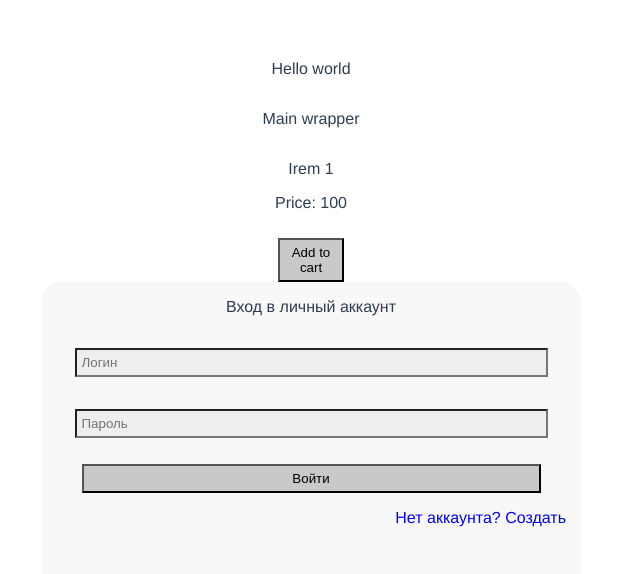
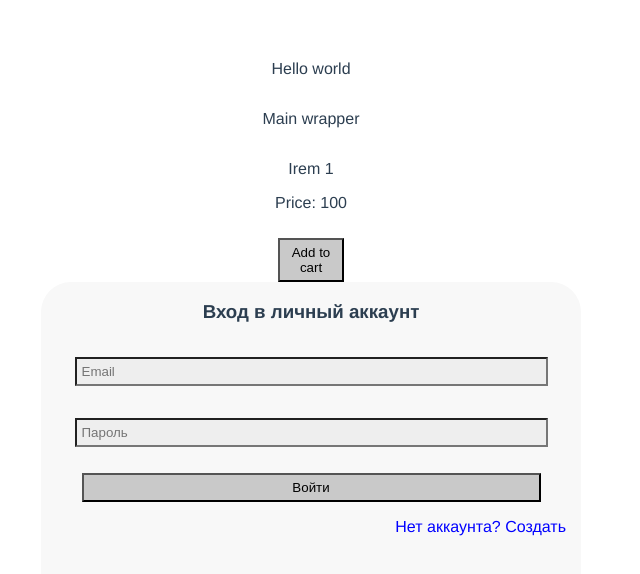
Before and after one commit to Volodka154/phone-store, a Vue app: page / in a window 1280 px wide. Shown: the top 574 px of the page, without its empty margins (329-969 px from the left). Built offline with nearby package versions, Linux system fonts and the light colour scheme.

Commit message:
Логин -> Email

```diff
--- a/src/components/authorization.vue
+++ b/src/components/authorization.vue
@@ -1,8 +1,8 @@
 <template>
     <div class="authorization">
-        <p>Вход в личный аккаунт</p>
+        <h3>Вход в личный аккаунт</h3>
         <p>
-            <input id="login" v-model="login" placeholder="Логин"/>
+            <input id="login" v-model="login" placeholder="Email"/>
         </p>
         <p>
             <input id="password" v-model="password" placeholder="Пароль"/>
@@ -31,13 +31,15 @@ export default {
 
 <style>
     .authorization {
+
         display: flex;
         flex-direction: column;
+        align-items:stretch;
         height: 80%;
         width: 60%;
         min-height: 400px;
         background-color: rgb(248, 248, 248);
-        border-radius: 20px;
+        border-radius: 30px;
     }
 
     input {
--- a/src/components/registration.vue
+++ b/src/components/registration.vue
@@ -1,12 +1,12 @@
 <template>
     <div class="registration">
-        <p>Регистрация нового пользователя</p>
+        <h3>Регистрация нового пользователя</h3>
         <p>
             <input class="name" id="name" v-model="name" placeholder="Имя"/>
             <input class="surname" id="surname" v-model="surname" placeholder="Фамилия"/>
         </p>
         <p>
-            <input class="login" id="login" v-model="login" placeholder="Логин"/>
+            <input class="login" id="login" v-model="login" placeholder="Email"/>
         </p>
         <p>
             <input class="password" id="password" v-model="password" placeholder="Пароль"/>
@@ -39,6 +39,7 @@ export default {
     .registration {
         display: flex;
         flex-direction: column;
+        align-items:stretch;
         height: 80%;
         width: 60%;
         min-height: 400px;
```
